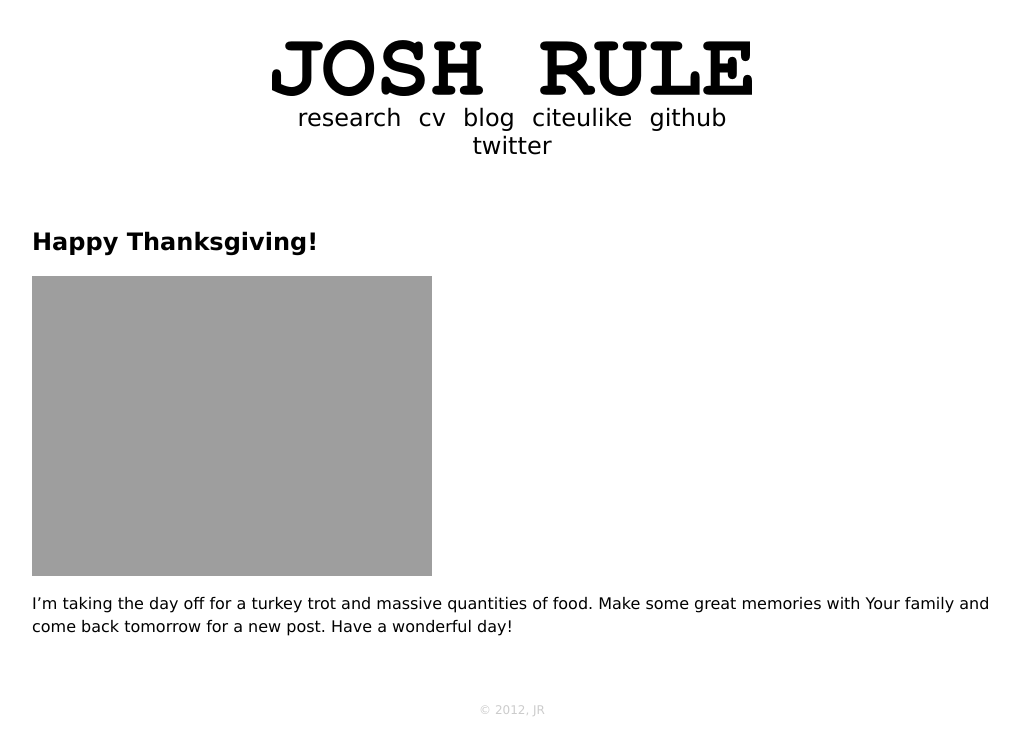
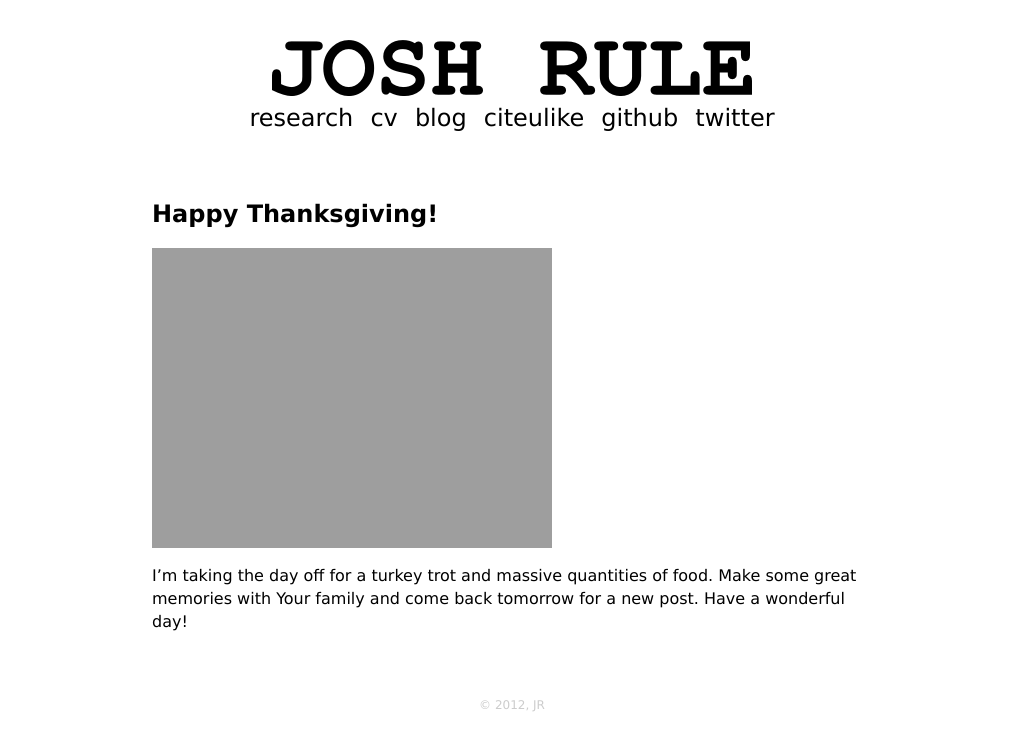
Before and after one commit to joshrule/joshrule.github.com, a Jekyll site: the page built from _posts/2010-11-25-happy-thanksgiving.markdown, in a window 1280 px wide. Shown: the top 756 px of the page, without its empty margins (128-1147 px from the left). Built offline with Jekyll 4.4.1, drawn with Linux system fonts in a browser that asks for light colours; Markdown is read by kramdown in place of the engine named in the settings.

Commit message:
tweak blog design

```diff
--- a/_layouts/post.html
+++ b/_layouts/post.html
@@ -2,7 +2,7 @@
 layout: default
 ---
 
-<div id="text">
+<div class="text">
     <h2>{{ page.title }}</h2>
     {{ content }}
 </div>
--- a/style.css
+++ b/style.css
@@ -62,7 +62,7 @@ p {
 }
 
 #nav {
-    max-width: 30em;
+    max-width: 36em;
     margin: 0 auto;
     padding: 0.5em 0 0 0;
     list-style-type: none;
@@ -102,6 +102,10 @@ p {
 
 }
 
+#posts {
+    list-style-type: none;
+}
+
 .text {
    max-width: 45em;
    margin: 0 auto;
```
